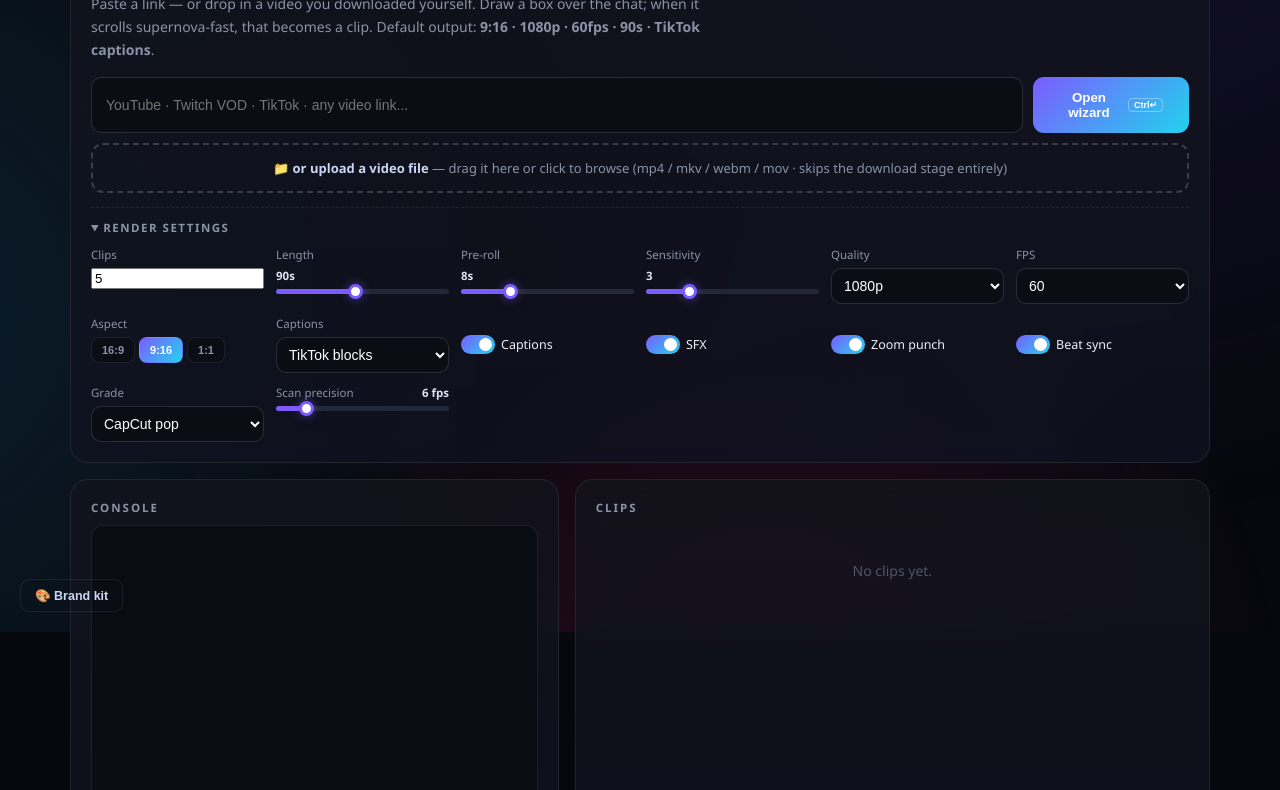
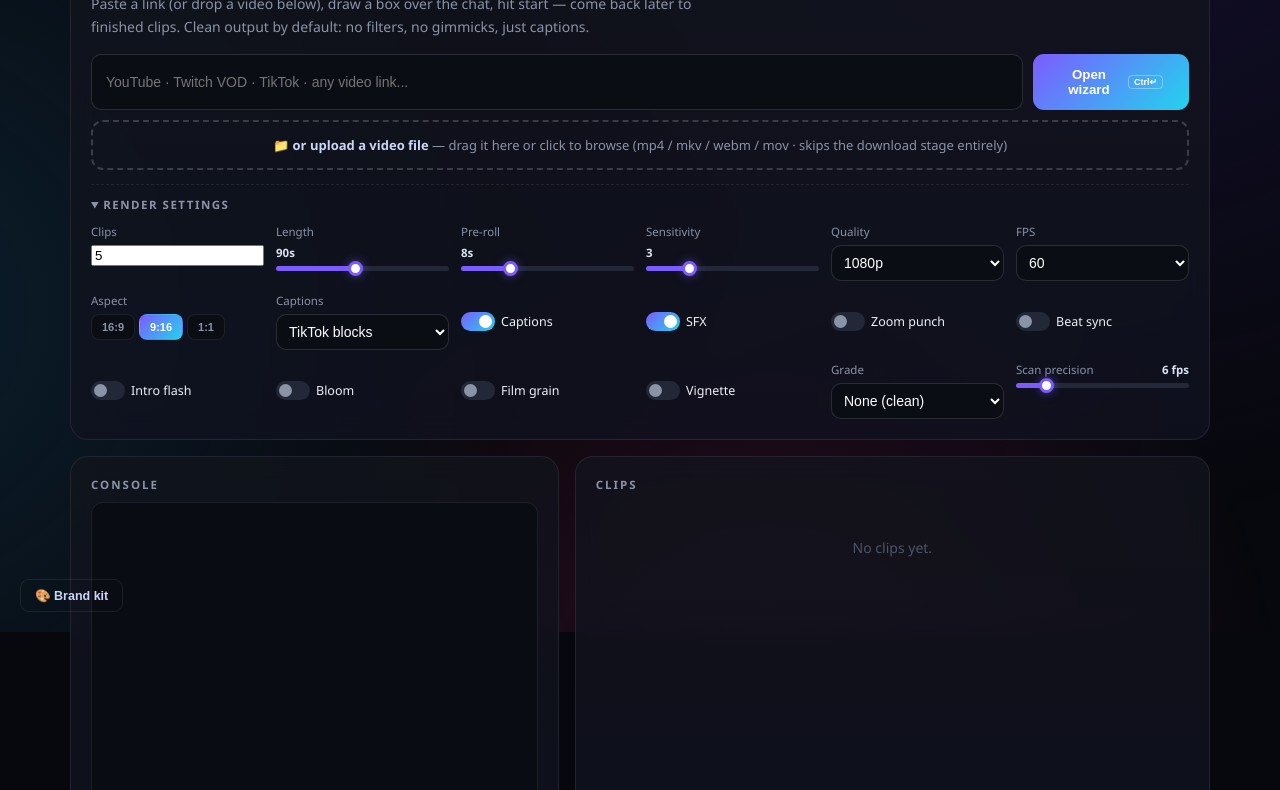
Before and after one commit to Mine124/HypeClip, a plain HTML site: page hypeclip/web/index.html in a window 1280 px wide. Shown: the part 168-958 px from the top of the page. Drawn offline with Linux system fonts and the light colour scheme; files that its build step writes are made by us from their sources; no server answers; files whose address does not match are found by name.

Commit message:
Update index.html

```diff
--- a/hypeclip/web/index.html
+++ b/hypeclip/web/index.html
@@ -14,7 +14,7 @@
 <header class="topbar">
   <div class="logo"><svg viewBox="0 0 24 24" width="22" height="22"><path fill="url(#g)" d="M13 2 3 14h6l-2 8L19 9h-6l2-7z"/>
     <defs><linearGradient id="g" x1="0" y1="0" x2="1" y2="1"><stop offset="0" stop-color="#8b5cf6"/><stop offset="1" stop-color="#22d3ee"/></linearGradient></defs></svg>
-    <span>Hype<b>Clip</b></span><em>PRO · v3.2</em></div>
+    <span>Hype<b>Clip</b></span><em>AUTOPILOT · v3.2</em></div>
   <div class="head-right"><span id="engineDot" class="dot"></span>
     <span id="engineTxt">...</span>
     <button id="folderBtn" class="ghost-btn">Output</button></div>
@@ -23,9 +23,9 @@
 <main>
 <section class="card hero">
   <h1>Turn any stream into clips.</h1>
-  <p>Paste a link — or drop in a video you downloaded yourself. Draw a box over
-     the chat; when it scrolls supernova-fast, that becomes a clip.
-     Default output: <b>9:16 · 1080p · 60fps · 90s · TikTok captions</b>.</p>
+  <p>Paste a link (or drop a video below), draw a box over the chat, hit start —
+     come back later to finished clips. Clean output by default: no filters,
+     no gimmicks, just captions.</p>
   <div class="srcrow">
     <input id="urlInput" spellcheck="false"
       placeholder="YouTube · Twitch VOD · TikTok · any video link..."/>
@@ -60,11 +60,17 @@
         <option value="clean">Clean</option></select></label>
       <label class="sw"><input id="optCaps" type="checkbox" checked/><i></i>Captions</label>
       <label class="sw"><input id="optSfx" type="checkbox" checked/><i></i>SFX</label>
-      <label class="sw"><input id="optZoom" type="checkbox" checked/><i></i>Zoom punch</label>
-      <label class="sw"><input id="optBeat" type="checkbox" checked/><i></i>Beat sync</label>
-      <label>Grade<select id="optLook"><option value="capcut" selected>CapCut pop</option>
-        <option value="cinematic">Cinematic</option><option value="noir">Noir</option>
-        <option value="vhs">VHS</option><option value="none">None</option></select></label>
+      <label class="sw"><input id="optZoom" type="checkbox"/><i></i>Zoom punch</label>
+      <label class="sw"><input id="optBeat" type="checkbox"/><i></i>Beat sync</label>
+      <label class="sw"><input id="optFlash" type="checkbox"/><i></i>Intro flash</label>
+      <label class="sw"><input id="optBloom" type="checkbox"/><i></i>Bloom</label>
+      <label class="sw"><input id="optGrain" type="checkbox"/><i></i>Film grain</label>
+      <label class="sw"><input id="optVig" type="checkbox"/><i></i>Vignette</label>
+      <label>Grade<select id="optLook">
+        <option value="none" selected>None (clean)</option>
+        <option value="capcut">CapCut pop</option>
+        <option value="cinematic">Cinematic</option>
+        <option value="noir">Noir</option><option value="vhs">VHS</option></select></label>
     </div>
   </details>
   <div id="errBox"></div>
@@ -104,9 +110,14 @@
     <div class="row">
       <button id="btnDraw" class="mini-btn">📐 Select chat area</button>
       <label class="sw slim"><input type="checkbox" id="noChat"/><i></i>
-        No chat visible — find hype from audio instead</label>
+        No chat — use audio instead</label>
       <span class="flex1"></span>
       <button id="btnScan" class="cta sm" disabled>Start scanning ✨</button>
+    </div>
+    <div class="row">
+      <label class="sw"><input type="checkbox" id="optAuto" checked/><i></i>
+        🚀 Autopilot — render clips automatically after the scan (walk away,
+        come back to finished videos)</label>
     </div>
     <p id="drawHint" class="hint hidden">Drag a rectangle around the chat panel.
       Include a little padding. Redraw anytime.</p>
```
